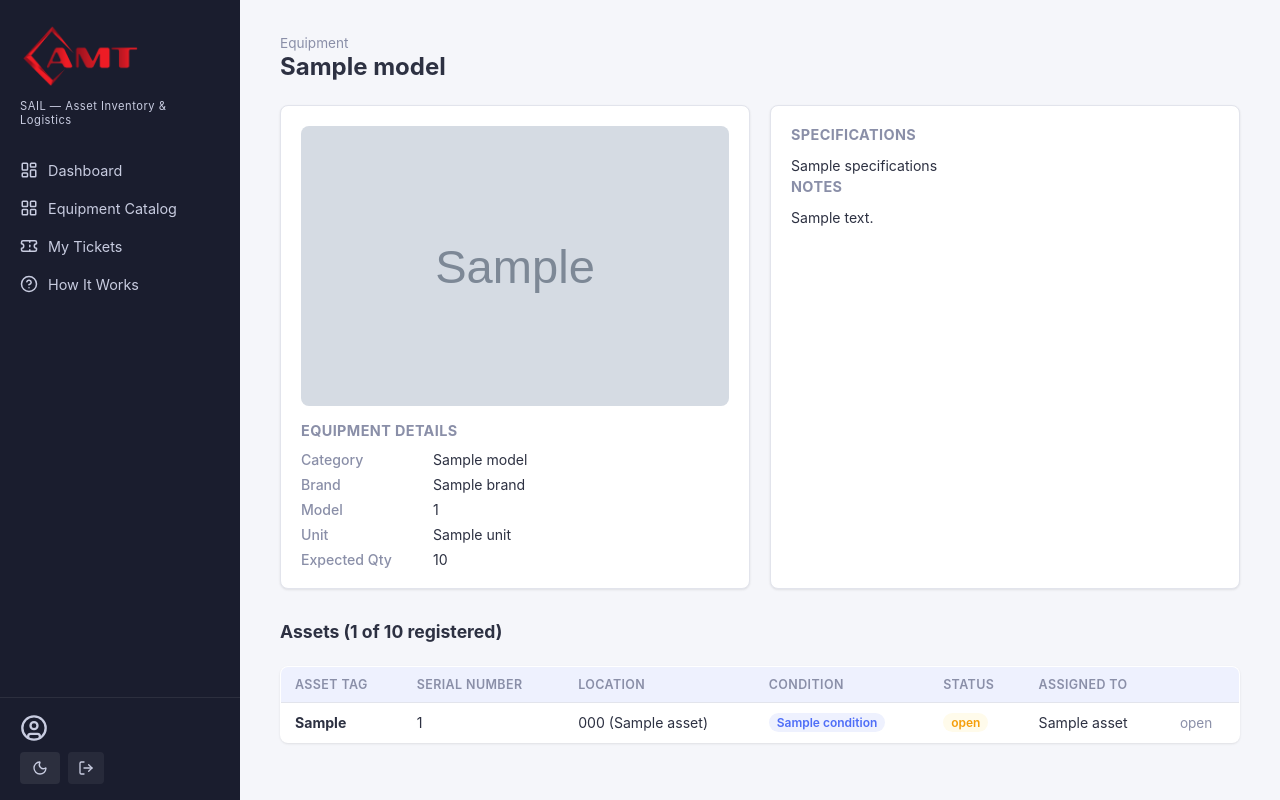
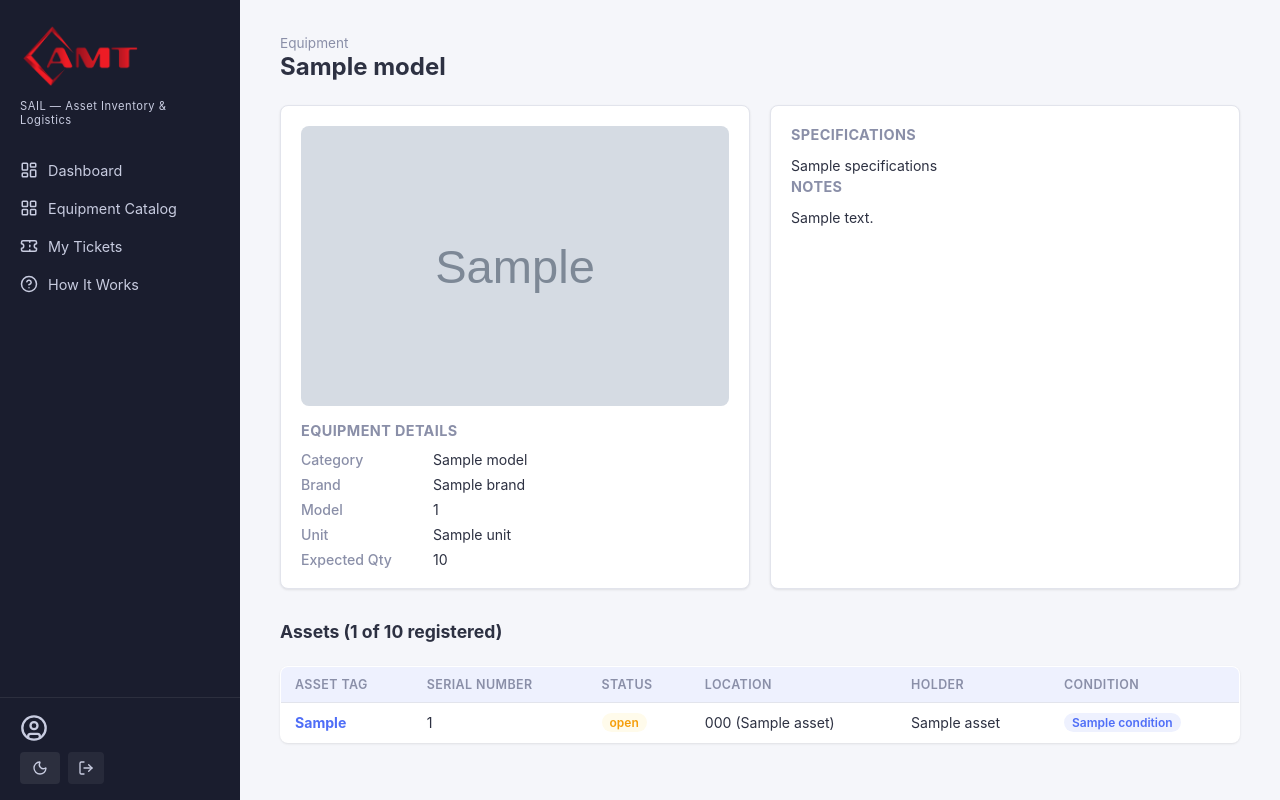
Before and after one commit to airandblueamt-Claude/sail-project, a Python web app: template templates/inventory/detail.html in a window 1280 px wide. Run offline with Jinja, Linux system fonts and the light colour scheme; the template is opened without the code that fills it: most values are stand-ins (such as "Sample title", 1, 10 or a date in 2020); grey boxes marked "Sample" are stand-in pictures.

Commit message:
Show holder + location for every asset in inventory tables
Both Manage Assets and the per-model detail page already
SELECTed holder_name and location, but the templates only
exposed assigned_to_name (which is empty for V3-imported
rows). Adding a Holder column that falls back through
assigned_to_name → holder_name → "—" so the team can see
who's holding each in-use unit. Location was already on
both tables; reordered the columns so the related fields
(Status / Location / Holder) sit together.

Also linked the asset_tag on the model detail page to its
asset_detail page (parity with Manage Assets) and dropped
the leftover empty action column that used to host the
Book button.

```diff
--- a/templates/inventory/detail.html
+++ b/templates/inventory/detail.html
@@ -56,27 +56,21 @@
             <tr>
                 <th>Asset Tag</th>
                 <th>Serial Number</th>
+                <th>Status</th>
                 <th>Location</th>
+                <th>Holder</th>
                 <th>Condition</th>
-                <th>Status</th>
-                <th>Assigned To</th>
-                <th></th>
             </tr>
         </thead>
         <tbody>
             {% for a in assets %}
             <tr>
-                <td><strong>{{ a.asset_tag }}</strong></td>
-                <td>{{ a.serial_number or '-' }}</td>
-                <td>{{ a.location_code or '-' }}{% if a.location_label %} ({{ a.location_label }}){% endif %}</td>
+                <td><a href="{{ url_for('inventory.asset_detail', asset_id=a.id) }}"><strong>{{ a.asset_tag }}</strong></a></td>
+                <td>{{ a.serial_number or '—' }}</td>
+                <td><span class="badge badge-status-{{ a.status }}">{{ a.status|replace('_',' ') }}</span></td>
+                <td>{{ a.location_code or '—' }}{% if a.location_label and a.location_label != a.location_code %} ({{ a.location_label }}){% endif %}</td>
+                <td>{{ a.assigned_to_name or a.holder_name or '—' }}</td>
                 <td><span class="badge badge-{{ a.condition }}">{{ a.condition }}</span></td>
-                <td><span class="badge badge-status-{{ a.status }}">{{ a.status|replace('_',' ') }}</span></td>
-                <td>{{ a.assigned_to_name or '-' }}</td>
-                <td>
-                    {% if a.status != 'available' %}
-                    <span class="muted">{{ a.status|replace('_',' ') }}</span>
-                    {% endif %}
-                </td>
             </tr>
             {% endfor %}
         </tbody>
```
Also changed, not shown: templates/inventory/manage_assets.html (+6 -4 lines).
